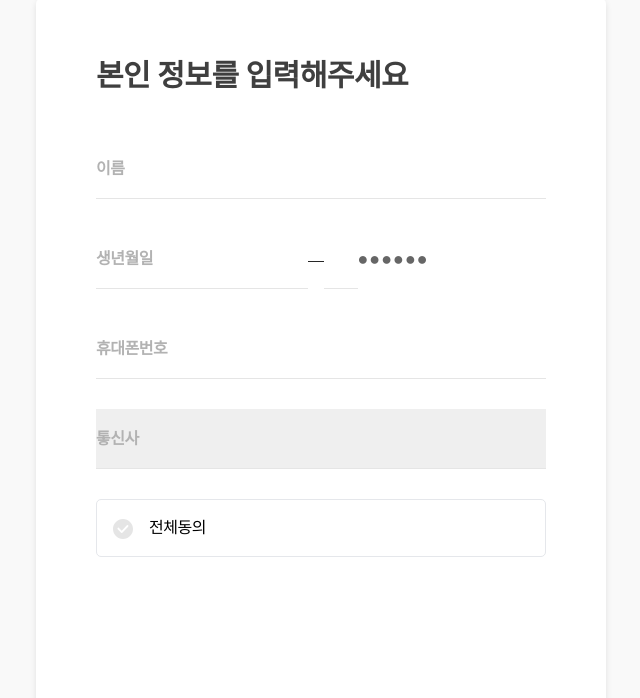
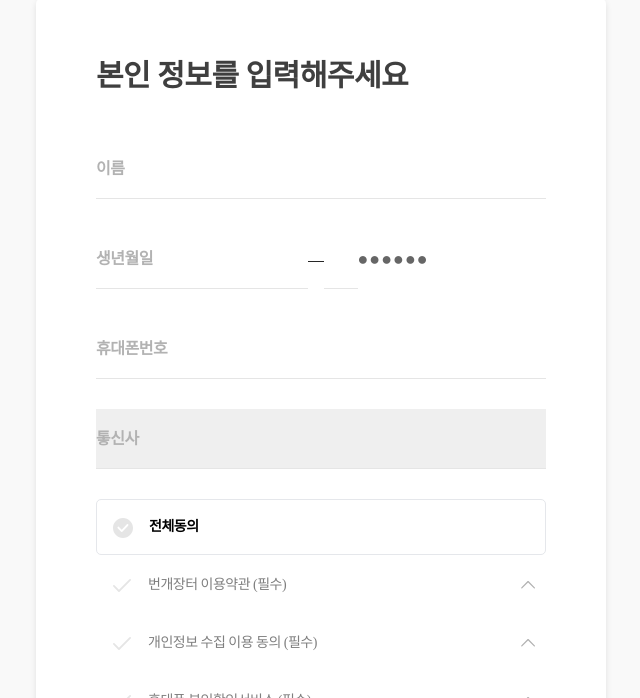
Before and after one commit to limsongeun94/bunjang_clone, a Next.js app: page /signup in a window 1280 px wide. Shown: the part 102-800 px from the top of the page, without its empty margins (319-959 px from the left). Built offline with nearby package versions, Linux system fonts and the light colour scheme; a web font is replaced by a local one.

Commit message:
signup - accordion

```diff
--- /dev/null
+++ b/src/components/AgreeList.tsx
@@ -0,0 +1,143 @@
+import { useState } from "react";
+import { Agree } from "@/interface/index";
+
+interface LayoutProps {
+  accordionArr: Agree[];
+}
+
+const AgreeList = ({ accordionArr }: LayoutProps) => {
+  const [allAgree, setAllAgree] = useState(false);
+
+  const [agree, setAgree] = useState(false);
+
+  const [accordion, setAccordion] = useState(false);
+
+  return (
+    <div>
+      <button
+        onClick={() => setAllAgree(!allAgree)}
+        className={`flex justify-start items-center ${
+          allAgree ? "border-[#d80c18]" : "#e5e5e5"
+        } border-[1.4px] rounded-[5px] w-full px-[16px] py-[1rem] text-sm font-bold`}
+      >
+        <svg
+          className="mr-[16px] mt-[2px]"
+          width="20"
+          height="20"
+          viewBox="0 0 20 20"
+          xmlns="http://www.w3.org/2000/svg"
+        >
+          <path
+            d="M10 0c5.523 0 10 4.477 10 10s-4.477 10-10 10S0 15.523 0 10 4.477 0 10 0zm5.056 6.275a.9.9 0 0 0-1.18.099l-5.17 5.332-2.704-2.787-.09-.082a.9.9 0 0 0-1.202 1.335l3.35 3.454.092.084a.9.9 0 0 0 1.2-.084l5.817-6 .079-.093a.9.9 0 0 0-.099-1.18z"
+            fill={allAgree ? "#d80c18" : "#e5e5e5"}
+            fill-rule="evenodd"
+          ></path>
+        </svg>
+        <span>전체동의</span>
+      </button>
+      {accordionArr.map((el, i) => {
+        return (
+          <div
+            key={i}
+            className=" my-[20px] pl-[16px] pr-[11px] text-sm text-[#7f7f7f] font-medium"
+          >
+            <div className="flex justify-between items-center">
+              <div className="w-full">
+                <label className="flex justify-start items-center relative pl-[36px] w-full">
+                  <input
+                    type="checkbox"
+                    className="absolute top-0 left-[36px] opacity-0"
+                    checked={agree}
+                    onClick={() => setAgree(!agree)}
+                  />
+                  <span>{el.title}</span>
+                  <svg
+                    className="absolute top-0 left-0"
+                    width="20"
+                    height="20"
+                    viewBox="0 0 20 20"
+                    xmlns="http://www.w3.org/2000/svg"
+                  >
+                    <path
+                      d="M6.326 16.674a.897.897 0 0 0 1.273 0L18.737 5.536a.9.9 0 1 0-1.273-1.272L6.963 14.765l-4.426-4.426a.9.9 0 1 0-1.273 1.273l5.062 5.062z"
+                      fill={`${agree ? "#d80c18" : "#e5e5e5"}`}
+                      fill-rule="evenodd"
+                    ></path>
+                  </svg>
+                </label>
+              </div>
+              <div
+                onClick={() => {
+                  setAccordion(!accordion);
+                }}
+              >
+                <svg
+                  className={`${
+                    accordion ? "" : "rotate-180"
+                  } transition-[transform] duration-300 ease-in delay-0`}
+                  width="14px"
+                  height="14px"
+                  viewBox="0 0 14 14"
+                  xmlns="http://www.w3.org/2000/svg"
+                  xmlnsXlink="http://www.w3.org/1999/xlink"
+                  role="img"
+                >
+                  <title>E311C035-759D-4EB5-BD86-939BB9992164</title>
+                  <g
+                    id="\uD68C\uC6D0\uAC00\uC785-\uAC00\uC774\uB4DC"
+                    stroke="none"
+                    stroke-width="1"
+                    fill="none"
+                    fill-rule="evenodd"
+                  >
+                    <g
+                      id="\uD68C\uC6D0\uAC00\uC785-\uC57D\uAD00\uB3D9\uC758"
+                      transform="translate(-311.000000, -599.000000)"
+                      fill="#B2B2B2"
+                    >
+                      <g
+                        id="Group-10"
+                        transform="translate(0.000000, 383.000000)"
+                      >
+                        <g
+                          id="\uC57D\uAD00s"
+                          transform="translate(0.000000, 159.000000)"
+                        >
+                          <g
+                            id="Group-10"
+                            transform="translate(52.000000, 54.000000)"
+                          >
+                            <g
+                              id="Icon-(\uC544\uC774\uCF58)/-ic_chevron-down"
+                              transform="translate(258.999772, 3.000000)"
+                            >
+                              <path
+                                d="M12.7852383,3.68403 L6.91363834,9.53883 L1.07633834,3.68473 C0.83133834,3.43903 0.43233834,3.43763 0.18523834,3.68403 C-0.0611616599,3.92973 -0.0618616599,4.32873 0.18383834,4.57513 L6.46633834,10.87513 C6.58463834,10.99343 6.74423834,11.05993 6.91153834,11.05993 L6.91223834,11.05993 C7.07953834,11.05993 7.23913834,10.99413 7.35743834,10.87583 L13.6749383,4.57583 C13.9213383,4.33013 13.9220383,3.93183 13.6763383,3.68473 C13.4313383,3.43903 13.0323383,3.43763 12.7852383,3.68403"
+                                id="Fill-1"
+                              ></path>
+                            </g>
+                          </g>
+                        </g>
+                      </g>
+                    </g>
+                  </g>
+                </svg>
+              </div>
+            </div>
+            <div
+              className={`${
+                accordion
+                  ? "max-h-[2.25rem] overflow-hidden"
+                  : "max-h-0 overflow-hidden"
+              } transition-[max-height] duration-700 ease-in delay-0 pl-[36px] pt-[18px]`}
+            >
+              {el.contents}
+            </div>
+          </div>
+        );
+      })}
+    </div>
+  );
+};
+
+export default AgreeList;
--- a/src/components/MySelectbox.tsx
+++ b/src/components/MySelectbox.tsx
@@ -25,9 +25,9 @@ const MySelectbox = ({ selectArr }: LayoutProps) => {
           className="field_input"
         >
           <option className="hidden" value="" />
-          {selectArr.map((el) => {
+          {selectArr.map((el, i) => {
             return (
-              <option className="text-base" value={el.value}>
+              <option key={i} className="text-base" value={el.value}>
                 {el.title}
               </option>
             );
--- a/src/interface/index.ts
+++ b/src/interface/index.ts
@@ -37,3 +37,8 @@ export interface SelectBox {
   title: string;
   value: string;
 }
+
+export interface Agree {
+  title: string;
+  contents?: string;
+}
--- a/src/pages/signup/index.tsx
+++ b/src/pages/signup/index.tsx
@@ -1,7 +1,7 @@
 import MyInput from "@/components/MyInput";
 import MySelectbox from "@/components/MySelectbox";
-import { useState } from "react";
-import { SelectBox } from "@/interface/index";
+import AgreeList from "@/components/AgreeList";
+import { SelectBox, Agree } from "@/interface/index";
 
 export default () => {
   const selectArr: SelectBox[] = [
@@ -31,6 +31,40 @@ export default () => {
     },
   ];
 
+  const accordionArr: Agree[] = [
+    {
+      title: "번개장터 이용약관 (필수)",
+      contents: "번개장터 이용약관",
+    },
+    {
+      title: "개인정보 수집 이용 동의 (필수)",
+      contents: "개인정보 수집 이용 동의",
+    },
+    {
+      title: "휴대폰 본인확인서비스 (필수)",
+    },
+    {
+      title: "휴대폰 개인정보 분리보관 동의 (필수)",
+      contents: "휴대폰 개인정보 분리보관 동의",
+    },
+    {
+      title: "위치정보 이용약관 동의 (필수)",
+      contents: "위치정보 이용약관 동의",
+    },
+    {
+      title: "개인정보 수집 이용 동의 (선택)",
+      contents: "개인정보 수집 이용 동의",
+    },
+    {
+      title: "마케팅 수신 동의 (선택)",
+      contents: "이메일, SMS, PUSH 수신 동의",
+    },
+    {
+      title: "개인정보 광고 활용 동의 (선택)",
+      contents: "개인정보 광고 활용 동의",
+    },
+  ];
+
   return (
     <div className="bg-[#f9f9f9] py-[100px]">
       <div className="bg-white m-auto w-[450px] h-[927px] p-[60px] rounded-md shadow-[0px_3px_6px_rgba(0,0,0,0.1)] box-content">
@@ -52,24 +86,7 @@ export default () => {
         </div>
         <MyInput placeholder={"예시: 01012345678"}>휴대폰번호</MyInput>
         <MySelectbox selectArr={selectArr} />
-        <div>
-          <div className="flex justify-start items-center border-[1.4px] rounded-[5px] px-[16px] py-[1rem] ">
-            <svg
-              className="mr-[16px] mt-[2px]"
-              width="20"
-              height="20"
-              viewBox="0 0 20 20"
-              xmlns="http://www.w3.org/2000/svg"
-            >
-              <path
-                d="M10 0c5.523 0 10 4.477 10 10s-4.477 10-10 10S0 15.523 0 10 4.477 0 10 0zm5.056 6.275a.9.9 0 0 0-1.18.099l-5.17 5.332-2.704-2.787-.09-.082a.9.9 0 0 0-1.202 1.335l3.35 3.454.092.084a.9.9 0 0 0 1.2-.084l5.817-6 .079-.093a.9.9 0 0 0-.099-1.18z"
-                fill="#e5e5e5"
-                fill-rule="evenodd"
-              ></path>
-            </svg>
-            <span>전체동의</span>
-          </div>
-        </div>
+        <AgreeList accordionArr={accordionArr} />
       </div>
     </div>
   );
```
